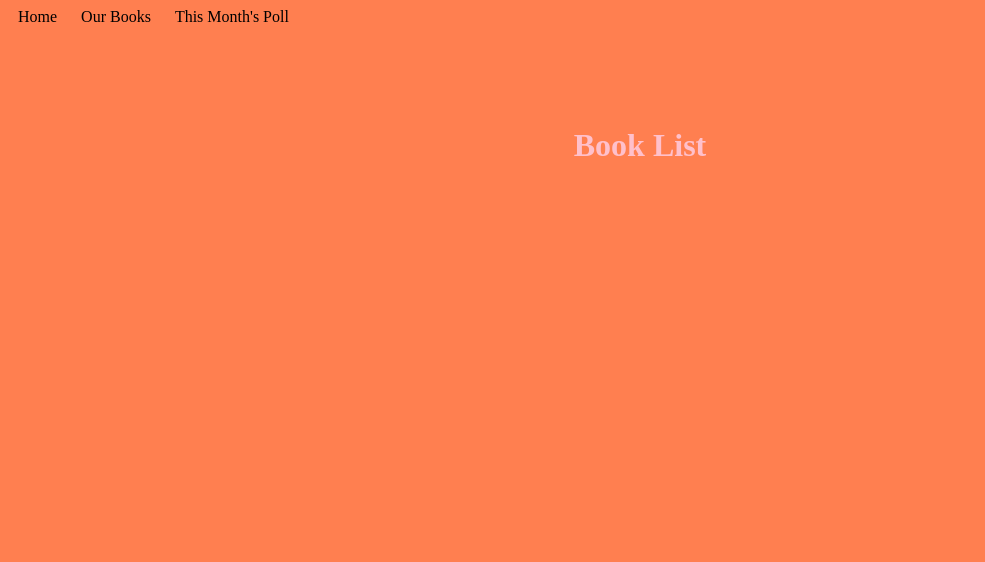
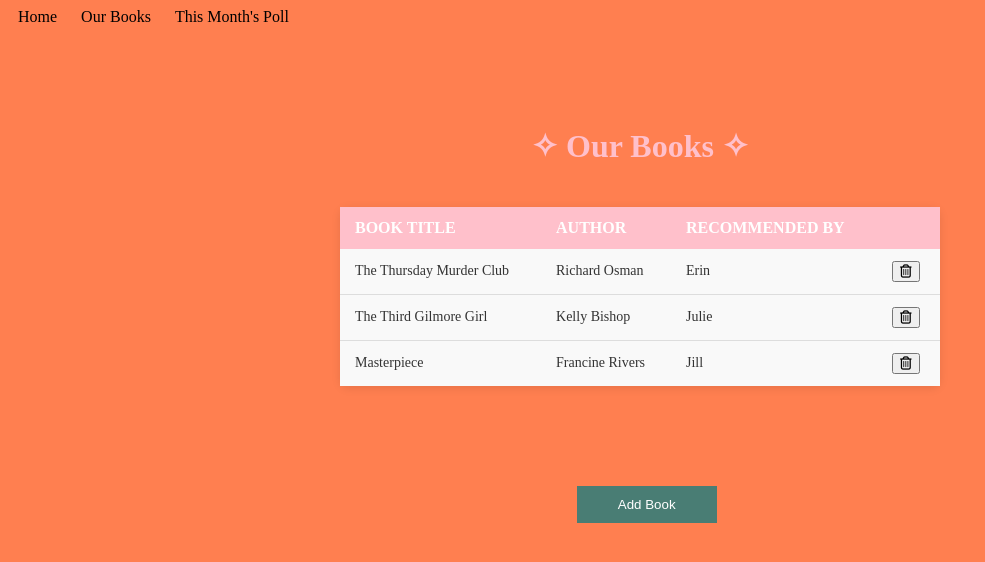
Before and after one commit to eknovoa/book_club, a Django app: page /database/ in a window 1280 px wide. Shown: the top 562 px of the page, without its empty margins (0-985 px from the left). Run offline with Django 4.2, Linux system fonts and the light colour scheme; some libraries are stand-ins or nearby versions.

Commit message:
added database table

```diff
--- a/myenv/my_book_club/books/static/styles.css
+++ b/myenv/my_book_club/books/static/styles.css
@@ -86,3 +86,69 @@ label img {
     cursor: pointer;
     padding: 12px 42px;
 }
+
+
+
+/* Table Styling */
+table.soft-table {
+    width: 100%;
+    max-width: 600px;
+    margin: 0 auto;
+    border-collapse: collapse;
+    background-color: #ffffff;
+    border-radius: 8px; /* Soft rounded corners */
+    box-shadow: 0 2px 10px rgba(0, 0, 0, 0.1); /* Soft shadow effect */
+    position: relative;
+    top: 100px;
+}
+
+/* Table header styling */
+table.soft-table thead {
+    background-color: pink;
+    color: white;
+}
+
+table.soft-table th {
+    padding: 12px 15px;
+    text-align: left;
+    font-size: 16px;
+    text-transform: uppercase;
+}
+
+/* Table body styling */
+table.soft-table tbody {
+    background-color: #f9f9f9;
+}
+
+table.soft-table td {
+    padding: 12px 15px;
+    font-size: 14px;
+    color: #333;
+    border-bottom: 1px solid #ddd; /* Light border */
+}
+
+/* Hover effect on rows */
+table.soft-table tbody tr:hover {
+    background-color: #f1f1f1; /* Soft hover background */
+    cursor: pointer;
+}
+
+/* Add spacing at the bottom of the table */
+table.soft-table tbody tr:last-child td {
+    border-bottom: none;
+}
+
+.add-book {
+    background-color: #497D74;
+    color: white;
+    padding: 10px 40px;
+    border: solid 1px #497D74;
+    position: relative;
+    top: 200px;
+    left: 45%;
+}
+
+.add-book:hover {
+    cursor: pointer;
+    padding: 12px 42px;
+}
--- a/myenv/my_book_club/books/templates/database.html
+++ b/myenv/my_book_club/books/templates/database.html
@@ -3,6 +3,7 @@
 <!DOCTYPE html>
 <html>
   <head>
+    <script src="https://kit.fontawesome.com/d2e76b99f6.js" crossorigin="anonymous"></script>
     <link rel="stylesheet" href="{% static 'styles.css' %}">
   </head>
   <nav>
@@ -11,6 +12,43 @@
     <a href="{% url 'poll' %}">This Month's Poll</a>
   </nav>
   <body>
-<h1>Book List</h1>
+    <h1>&#10023; Our Books &#10023;</h1>
+    <table class="soft-table">
+      <thead>
+          <tr>
+              <th>Book Title</th>
+              <th>Author</th>
+              <th>Recommended By</th>
+              <th></th>
+          </tr>
+      </thead>
+      <tbody>
+          <tr>
+              <td>The Thursday Murder Club</td>
+              <td>Richard Osman</td>
+              <td>Erin</td>
+              <td><button type="submit" class="delete-btn">
+                <i class="fa-regular fa-trash-can"></i>
+            </button></td>
+          </tr>
+          <tr>
+              <td>The Third Gilmore Girl</td>
+              <td>Kelly Bishop</td>
+              <td>Julie</td>
+              <td><button type="submit" class="delete-btn">
+                <i class="fa-regular fa-trash-can"></i>
+            </button></td>
+          </tr>
+          <tr>
+              <td>Masterpiece</td>
+              <td>Francine Rivers</td>
+              <td>Jill</td>
+              <td><button type="submit" class="delete-btn">
+                <i class="fa-regular fa-trash-can"></i>
+            </button></td>
+          </tr>
+      </tbody>
+    </table>
+    <button class="add-book">Add Book</button>
   </body>
 </html>
```
Lines whose indentation alone changed are shown as unchanged.
